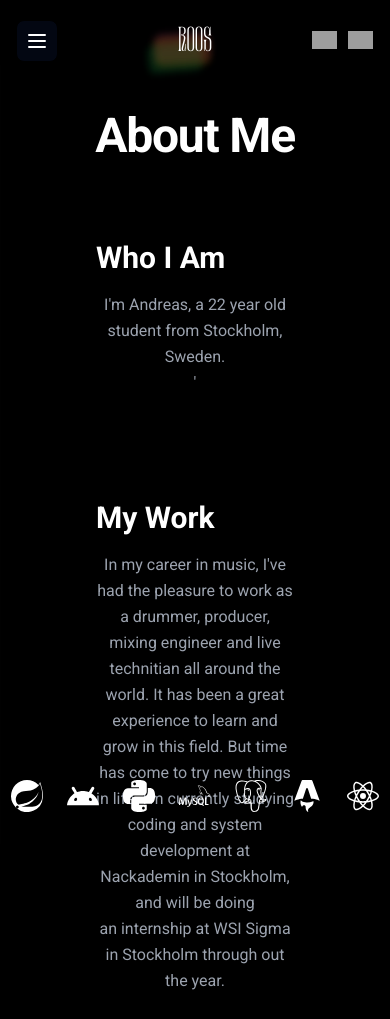
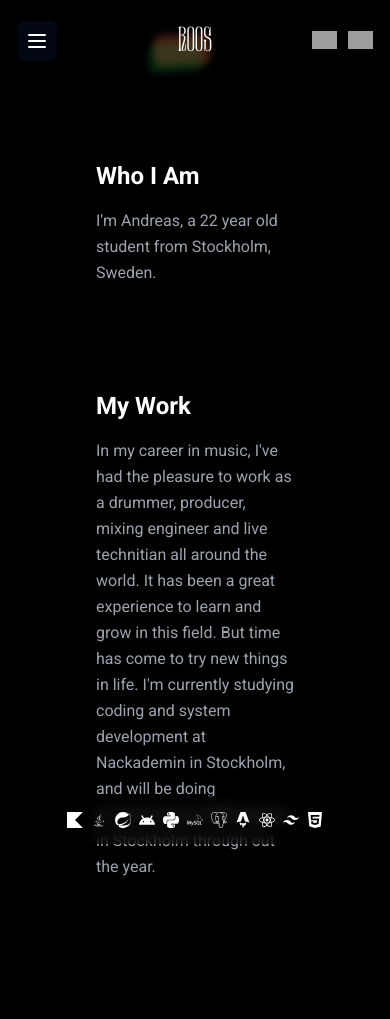
Before and after one commit to Gaurgle/DevOps_Portfolio, an Astro site in the folder portfolio_FE/: page /about in a window 390 px wide. Shown: the top 1019 px of the page. Built offline with nearby package versions, Linux system fonts and the light colour scheme; Astro itself is replaced by a stand-in of ours; grey boxes are pictures that could not be loaded; a web font is replaced by a local one.

Commit message:
bottom bar

```diff
--- a/portfolio_FE/src/components/TechStack.tsx
+++ b/portfolio_FE/src/components/TechStack.tsx
@@ -29,9 +29,13 @@ const icons = [
 
 export default function TechStack() {
     return (
-        <div className="flex gap-6 items-center justify-center fixed bottom-8 left-1/2 transform -translate-x-1/2">
+        <div className="z-50 w-full h-12
+         bg-black/70 backdrop-blur supports-[backdrop-filter]:bg-black/50
+         border-b border-white/0
+         transition-opacity md:opacity-20 md:hover:opacity-100 md:hover:backdrop-blur-lg
+         [&[data-scrolled]]:shadow-lg flex gap-2 items-center justify-center fixed bottom-0 left-0">
             {icons.map((Icon, i) => (
-                <Icon key={i} className="w-8 h-8"/>
+                <Icon key={i} className=" sm:w-4 sm:h-4 md:w-6 md:h-6"/>
             ))}
         </div>
     );
--- a/portfolio_FE/src/pages/about.astro
+++ b/portfolio_FE/src/pages/about.astro
@@ -8,24 +8,24 @@ import TechStack from "../components/TechStack.tsx";
 
         <div class="container mx-auto px-6 lg:px-16">
             <div class="max-w-4xl mx-auto text-center">
-                <h1 class="text-5xl font-extrabold tracking-tight mb-6">About Me</h1>
+                <!--<h1 class="text-3xl md:text-5xl font-extrabold tracking-tight mb-6">About Me</h1>-->
                 <p class="text-lg text-gray-400 leading-relaxed mb-12">
 
                 </p>
             </div>
             <div class="grid grid-cols-1 md:grid-cols-2 gap-10">
                 <!-- Placeholder for personal details section -->
-                <div class="flex flex-col items-start p-8 bg-black rounded-lg shadow-lg">
-                    <h2 class="text-3xl font-semibold mb-4">Who I Am</h2>
-                    <p class="text-gray-400 leading-relaxed">
-                        I'm Andreas, a 22 year old student from Stockholm, Sweden. <br>'
+                <div class="flex flex-col items-start p-8 bg-black bg-opacity-70 rounded-lg shadow-lg">
+                    <h2 class="text-2xl md:text-3xl font-semibold mb-4">Who I Am</h2>
+                    <p class="text-gray-400 leading-relaxed text-left">
+                        I'm Andreas, a 22 year old student from Stockholm, Sweden. <br>
 
                     </p>
                 </div>
                 <!-- Placeholder for professional skills section -->
-                <div class="flex flex-col items-start p-8 bg-black rounded-lg shadow-lg">
-                    <h2 class="text-3xl font-semibold mb-4">My Work</h2>
-                    <p class="text-gray-400 leading-relaxed">
+                <div class="flex flex-col items-start p-8 bg-black bg-opacity-70 rounded-lg shadow-lg">
+                    <h2 class="text-2xl md:text-3xl font-semibold mb-4">My Work</h2>
+                    <p class="text-gray-400 leading-relaxed text-left">
                         In my career in music, I've had the pleasure to work as a drummer, producer,
                         mixing engineer and live technitian all around the world.
                         It has been a great experience to learn and grow in this field.
@@ -36,9 +36,7 @@ import TechStack from "../components/TechStack.tsx";
                 </div>
 
                 <div class="mt-auto flex flex-col items-center p-8 bg-black rounded-lg shadow-lg text-left ">
-                    <h2 class="text-3xl font-semibold mb-4"></h2>
-                    <!--    TODO add logos-->
-                    <div class="flex gap-5 items-center justify-center">
+                    <div class="flex items-center justify-center">
                         <TechStack/>
                     </div>
                 </div>
```
